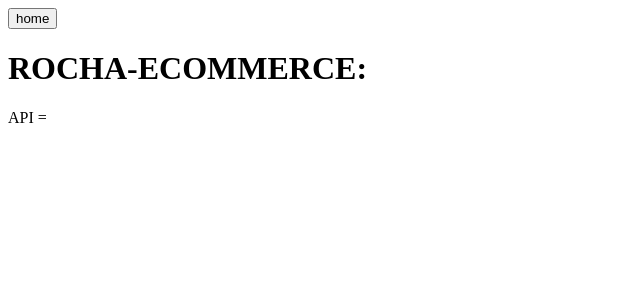
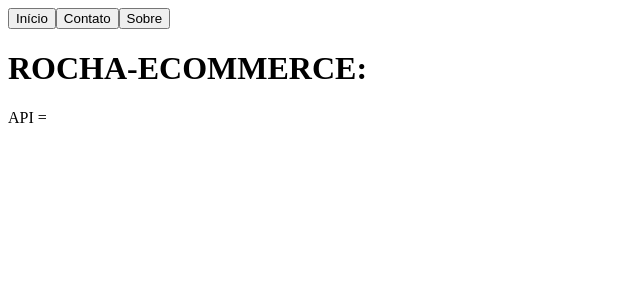
Before and after one commit to alanmrochadeveloper/r-ecommerce, a React (Create React App) app in the folder client/: page / in a window 1280 px wide. Shown: the top 300 px of the page, without its empty margins (0-640 px from the left). Built offline with nearby package versions, Linux system fonts and the light colour scheme; no server answers; the HTML template or start-up script is replaced by a standard one.

Commit message:
test: refactored and added buttons to header, inicio, contato, sobre

```diff
--- a/client/src/App.tsx
+++ b/client/src/App.tsx
@@ -1,3 +1,4 @@
+import { Button } from 'antd';
 import Title from 'antd/lib/typography/Title'
 import axios from 'axios'
 import React from 'react'
@@ -24,8 +25,10 @@ function App() {
   return (
     <div className="App">
       <header>
-        <button className="home">home</button>
-      </header>
+        <Button type='primary' className="inicio">Início</Button>
+        <Button type='primary' className="contato">Contato</Button>
+        <Button type='primary' className="sobre">Sobre</Button>
+      </header> {/* TODO to be replaced by a component in futures refactors */}
       <Title>ROCHA-ECOMMERCE: </Title>
       <div className="api-container"> API = {state.test}</div>
     </div>
```
Also changed, not shown: 1 other file (tests, documents, lock files or other folders).
